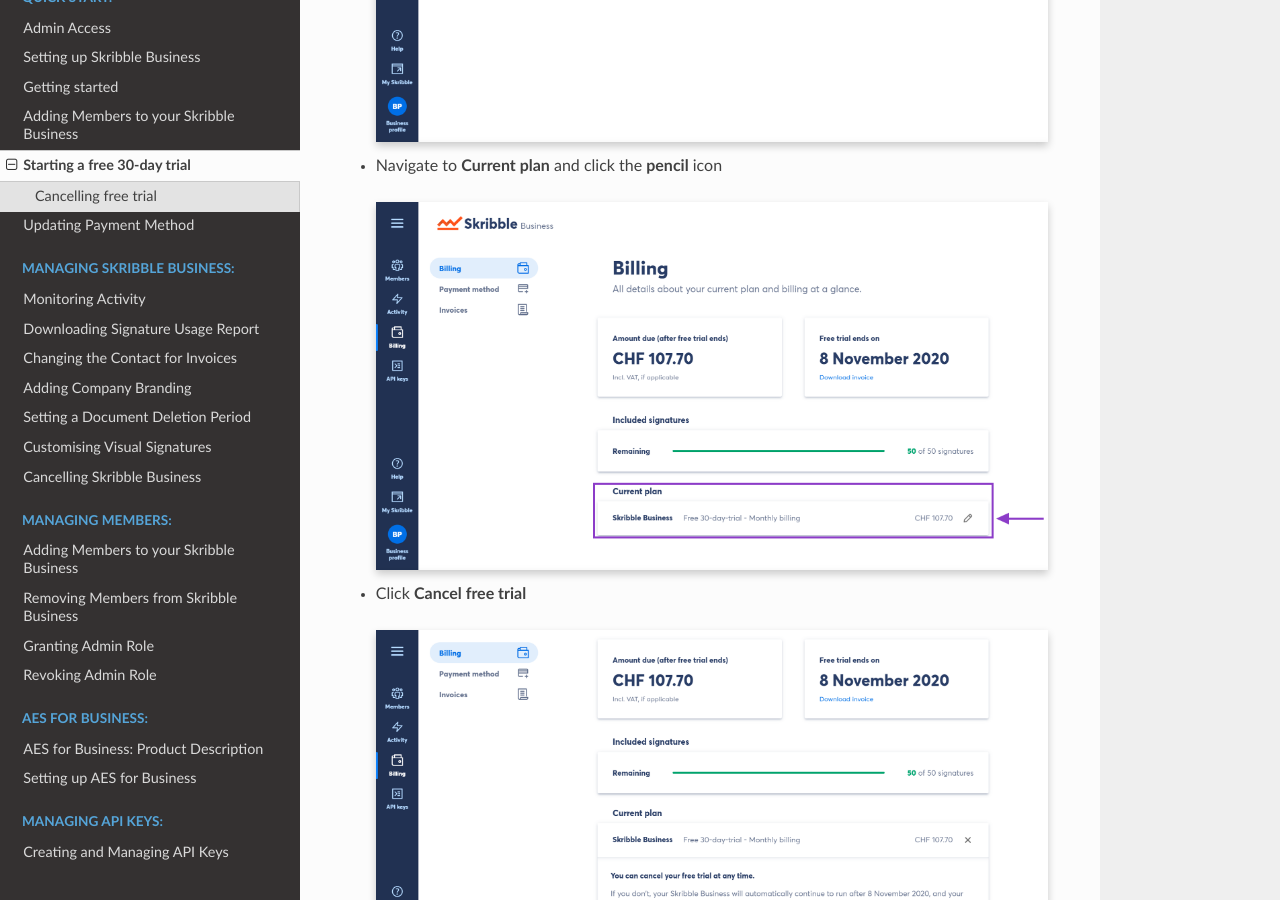
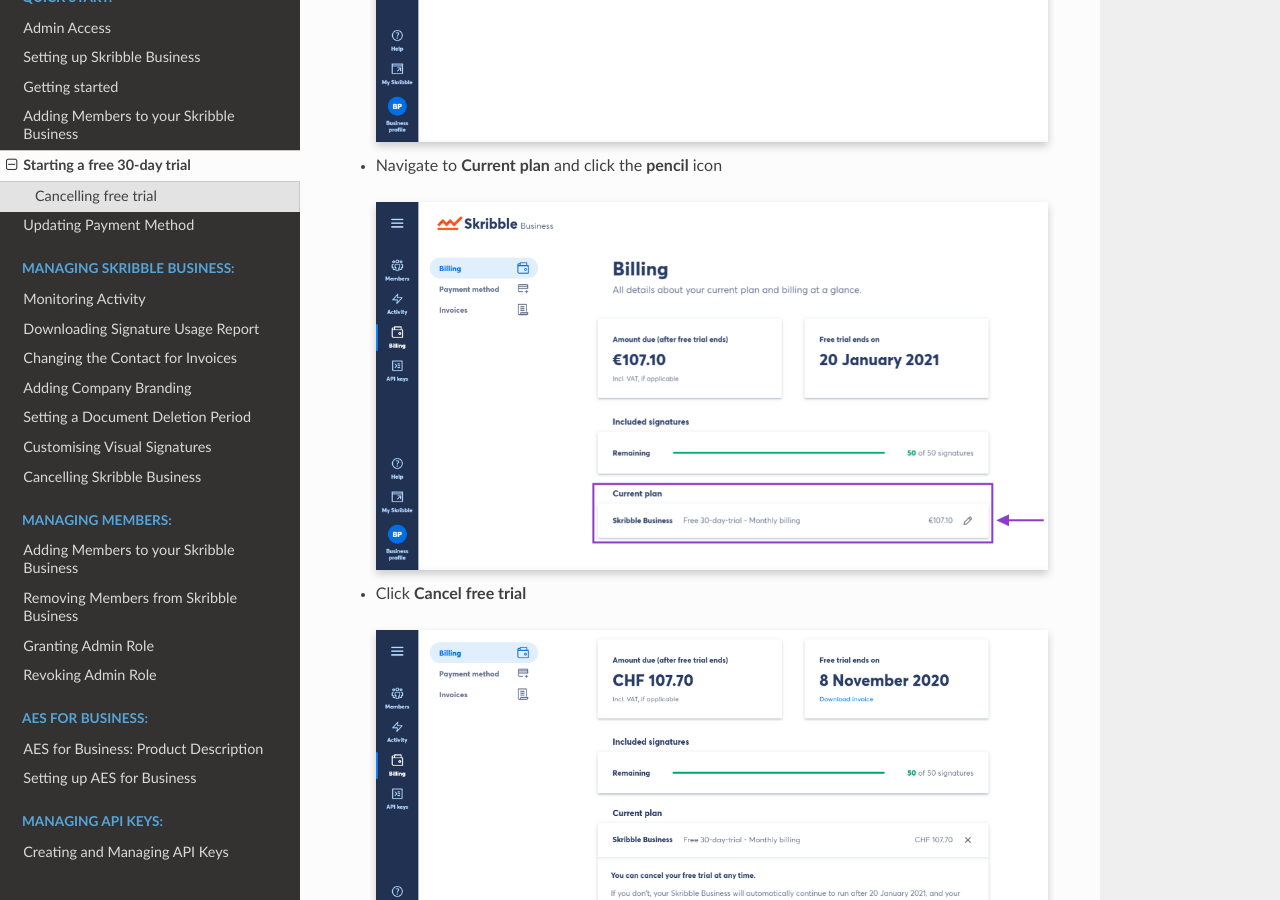
Before and after one commit to matthieu-bt/business-guide, a Sphinx documentation site: the page built from source/quickstart/trial.rst, in a window 1280 px wide and 900 px high, scrolled down 1215 px. Built offline with Sphinx 7.4.7 and the Read the Docs theme 2.0.0, drawn with Linux system fonts in a browser that asks for light colours.

Commit message:
Updaated img
replaced images for steps 2, 3 and 4

```diff
--- a/source/quickstart/trial.rst
+++ b/source/quickstart/trial.rst
@@ -44,7 +44,7 @@
 - Navigate to **Current plan** and click the **pencil** icon
 
 
-  .. image:: step_2_pencil.png
+  .. image:: step_2_pencil2.png
     :class: with-shadow
 
 
@@ -53,7 +53,7 @@
 - Click **Cancel free trial**
 
 
-  .. image:: step_3_cancel_trial.png
+  .. image:: step_3_cancel_trial2.png
     :class: with-shadow
 
 
```
Also changed, not shown: other parts of source/quickstart/trial.rst (+1 -1 lines).
